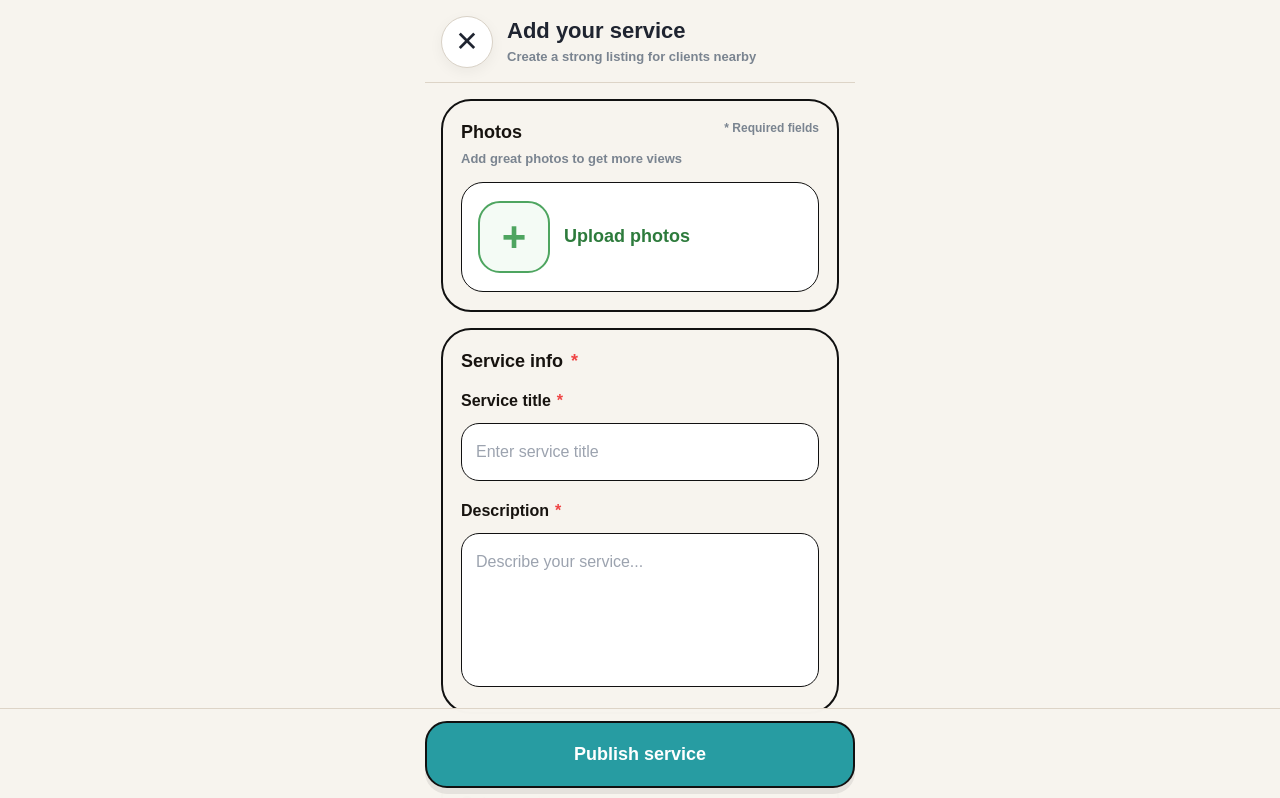
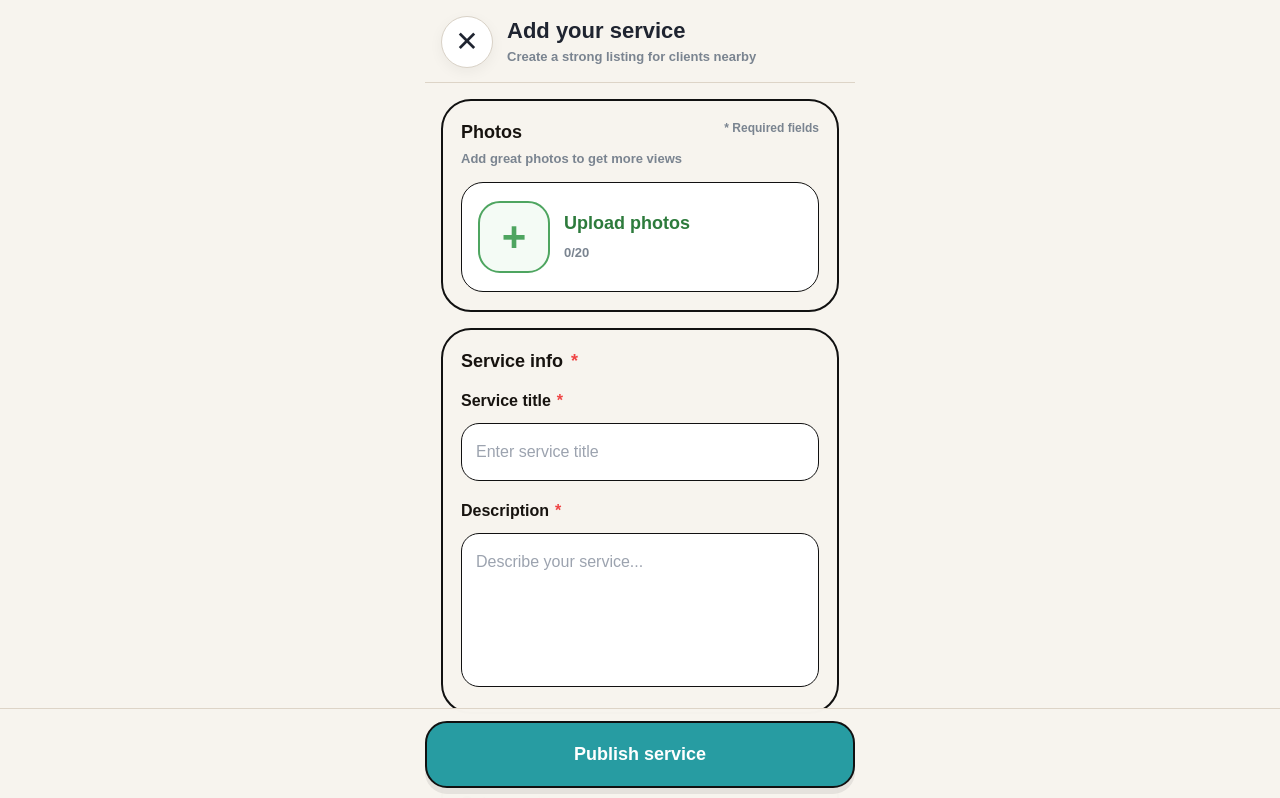
Before and after one commit to bellasalon4u-source/mapbookapp, a Next.js app: page /add in a window 1280 px wide. Shown: the top 798 px of the page. Built offline with nearby package versions, Linux system fonts and the light colour scheme.

Commit message:
git add app/add/page.tsx git commit -m "Refine add service page with advanced contacts and gallery"

```diff
--- a/app/add/page.tsx
+++ b/app/add/page.tsx
@@ -6,6 +6,7 @@ import {
   useRef,
   useState,
   type ChangeEvent,
+  type CSSProperties,
   type HTMLAttributes,
   type ReactNode,
 } from 'react';
@@ -925,7 +926,7 @@ function normalizeWebsite(value: string) {
   return `https://${trimmed}`;
 }
 
-function inputBaseStyle(): React.CSSProperties {
+function inputBaseStyle(): CSSProperties {
   return {
     width: '100%',
     border: '1.5px solid #111111',
@@ -1492,13 +1493,19 @@ export default function AddServicePage() {
     const imageFiles = nextFiles.filter((file) => file.type.startsWith('image/'));
     if (!imageFiles.length) return;
 
-    const mapped = imageFiles.map((file, index) => ({
+    const availableSlots = Math.max(0, 20 - photos.length);
+    if (!availableSlots) {
+      event.target.value = '';
+      return;
+    }
+
+    const mapped = imageFiles.slice(0, availableSlots).map((file, index) => ({
       id: `${file.name}-${file.size}-${Date.now()}-${index}`,
       file,
       preview: URL.createObjectURL(file),
     }));
 
-    setPhotos((prev) => [...prev, ...mapped].slice(0, 8));
+    setPhotos((prev) => [...prev, ...mapped]);
     event.target.value = '';
   };
 
@@ -1768,6 +1775,16 @@ export default function AddServicePage() {
                 >
                   {text.uploadPhotos}
                 </div>
+                <div
+                  style={{
+                    marginTop: 6,
+                    fontSize: 13,
+                    color: '#7a8490',
+                    fontWeight: 700,
+                  }}
+                >
+                  {photos.length}/20
+                </div>
               </div>
             </button>
 
```
